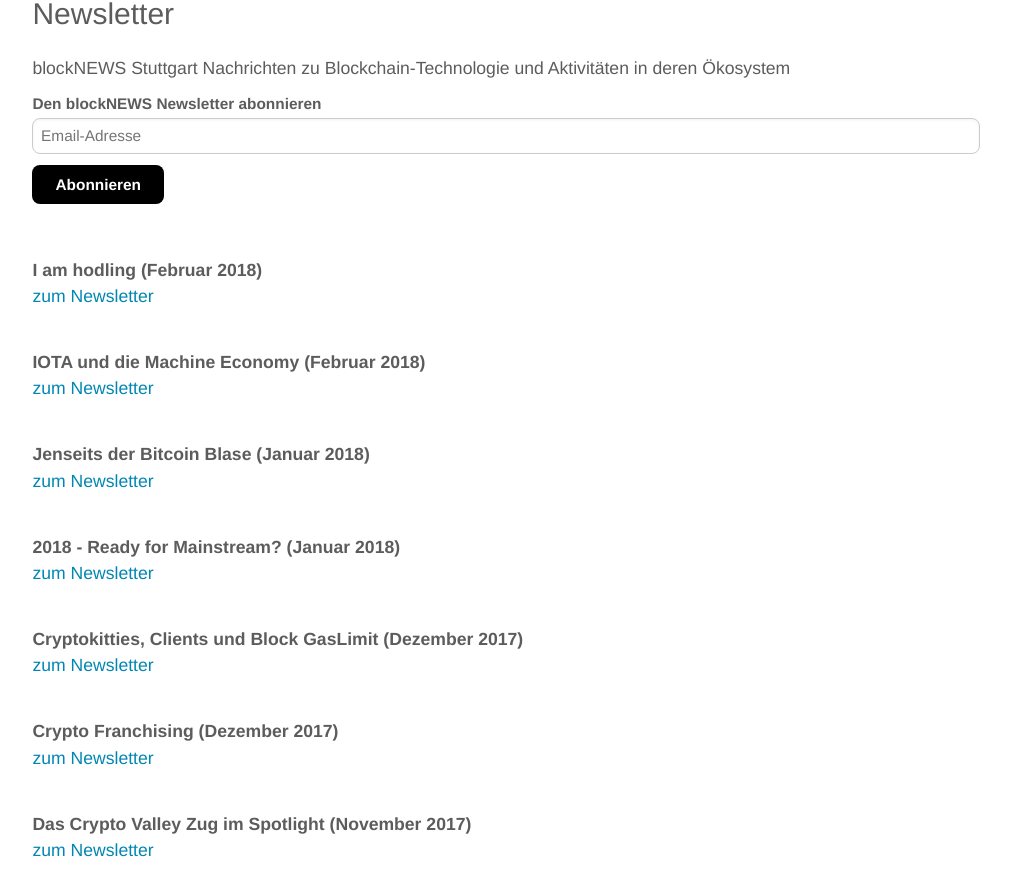
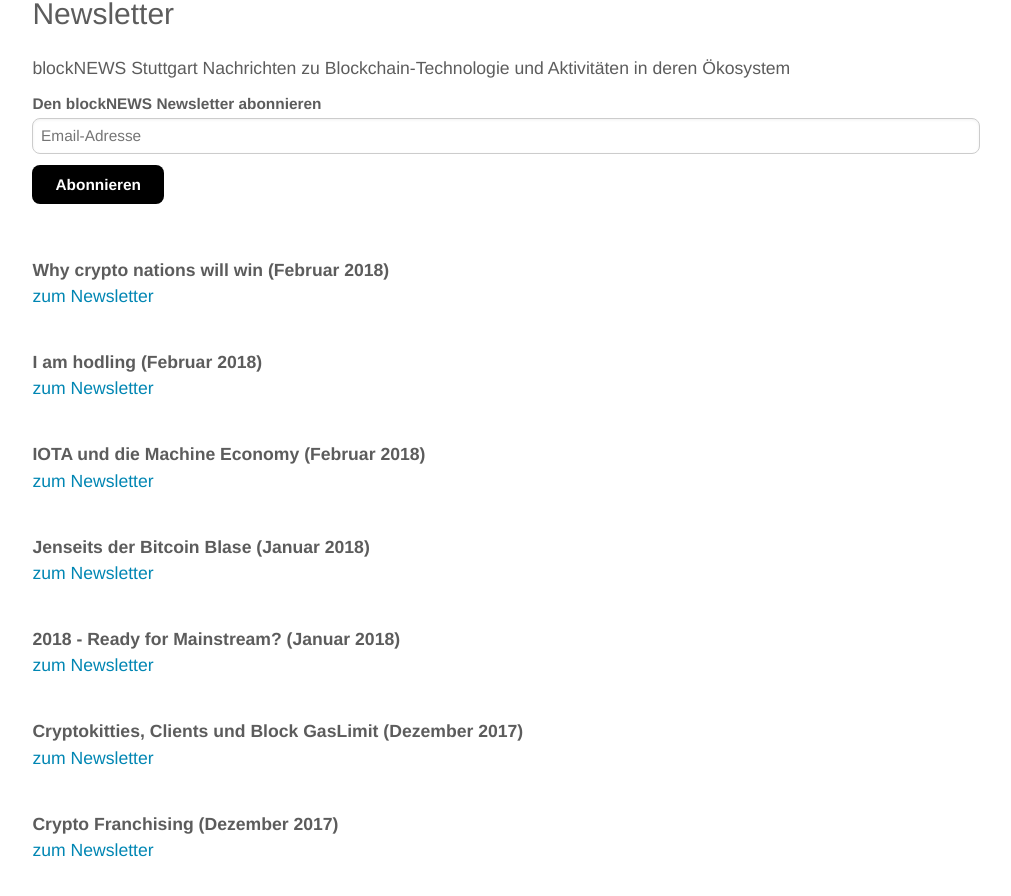
Before and after one commit to blocklab/site, a Jekyll site: the page built from newsletter.md, in a window 1280 px wide and 900 px high, scrolled down 486 px. Shown: the top 896 px of the window, without its empty margins (134-1145 px from the left). Built offline with Jekyll 4.4.1, drawn with Linux system fonts in a browser that asks for light colours; comment, search, counter and statistics services are not loaded.

Commit message:
Update newsletter.md

```diff
--- a/newsletter.md
+++ b/newsletter.md
@@ -29,6 +29,11 @@ Nachrichten zu Blockchain-Technologie und Aktivitäten in deren Ökosystem
 <!--End mc_embed_signup-->
 
 <br>
+<br>
+**Why crypto nations will win (Februar 2018)**
+<br>
+[zum Newsletter](http://mailchi.mp/74868108c3e5/blockchain-in-der-kw16-private-key-und-wallet-sicherheit-535645)
+
 <br>
 **I am hodling (Februar 2018)**
 <br>
```
